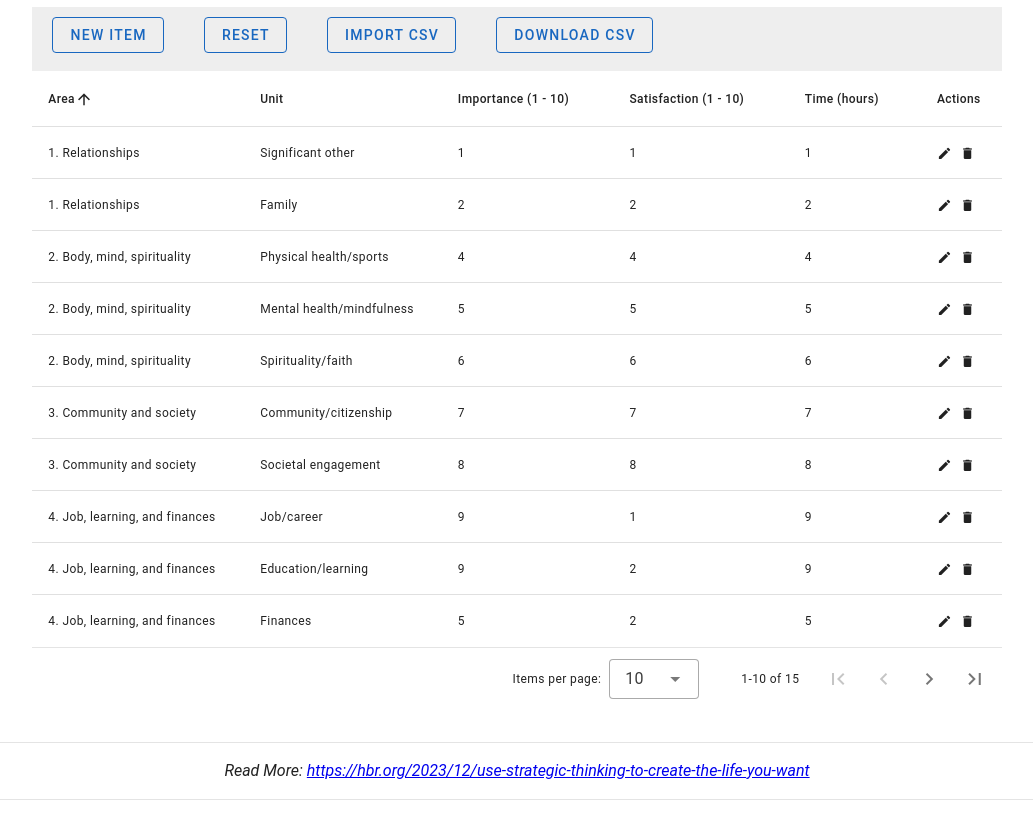
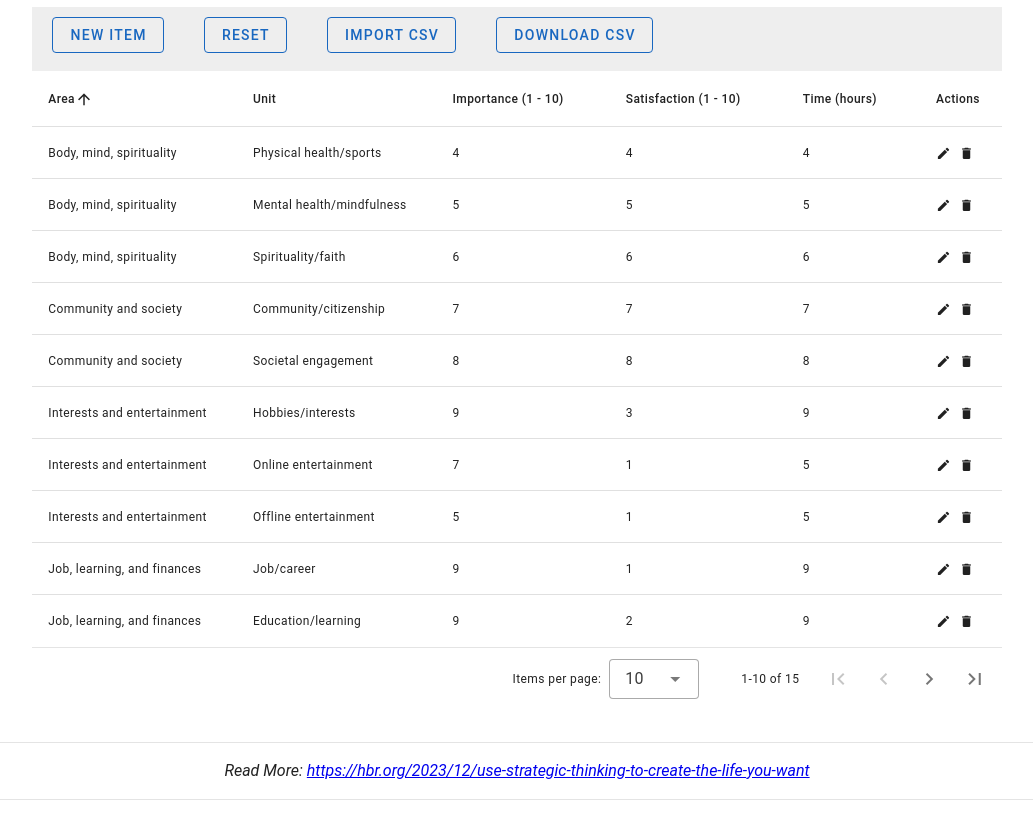
Before and after one commit to cameronlai/strategic-life-portfolio, a Vue app: page / in a window 1280 px wide. Shown: the part 700-1518 px from the top of the page, without its empty margins (123-1156 px from the left). Built offline with nearby package versions, Linux system fonts and the light colour scheme.

Commit message:
Remove area from numbers

```diff
--- a/src/components/Home.vue
+++ b/src/components/Home.vue
@@ -209,7 +209,6 @@
           https://hbr.org/2023/12/use-strategic-thinking-to-create-the-life-you-want
         </a>
       </div>
-
       <v-divider :thickness="1" class="my-4"></v-divider>
     </v-responsive>
   </v-container>
@@ -275,7 +274,7 @@ export default {
       tableData: [],
       tableDataOriginal: [
         {
-          area: "1. Relationships",
+          area: "Relationships",
           unit: "Significant other",
           description: "Time with partner, dates",
           importance: 1,
@@ -283,7 +282,7 @@ export default {
           time: 1,
         },
         {
-          area: "1. Relationships",
+          area: "Relationships",
           unit: "Family",
           description: "Engaging with kids, parents, siblings",
           importance: 2,
@@ -291,7 +290,7 @@ export default {
           time: 2,
         },
         {
-          area: "2. Body, mind, spirituality",
+          area: "Body, mind, spirituality",
           unit: "Physical health/sports ",
           description: "Exercise, physical therapy",
           importance: 4,
@@ -299,7 +298,7 @@ export default {
           time: 4,
         },
         {
-          area: "2. Body, mind, spirituality",
+          area: "Body, mind, spirituality",
           unit: "Mental health/mindfulness ",
           description: "Psychotherapy, meditation",
           importance: 5,
@@ -307,7 +306,7 @@ export default {
           time: 5,
         },
         {
-          area: "2. Body, mind, spirituality",
+          area: "Body, mind, spirituality",
           unit: "Spirituality/faith",
           description: "Religious practice",
           importance: 6,
@@ -315,7 +314,7 @@ export default {
           time: 6,
         },
         {
-          area: "3. Community and society",
+          area: "Community and society",
           unit: "Community/citizenship",
           description: "Membership in local clubs, jury duty",
           importance: 7,
@@ -323,7 +322,7 @@ export default {
           time: 7,
         },
         {
-          area: "3. Community and society",
+          area: "Community and society",
           unit: "Societal engagement",
           description: "Volunteering, activism",
           importance: 8,
@@ -331,7 +330,7 @@ export default {
           time: 8,
         },
         {
-          area: "4. Job, learning, and finances",
+          area: "Job, learning, and finances",
           unit: "Job/career",
           description: "Work",
           importance: 9,
@@ -339,7 +338,7 @@ export default {
           time: 9,
         },
         {
-          area: "4. Job, learning, and finances",
+          area: "Job, learning, and finances",
           unit: "Education/learning",
           description: "Classes, training",
           importance: 9,
@@ -347,7 +346,7 @@ export default {
           time: 9,
         },
         {
-          area: "4. Job, learning, and finances",
+          area: "Job, learning, and finances",
           unit: "Finances",
           description: "Planning, investing",
           importance: 5,
@@ -355,7 +354,7 @@ export default {
           time: 5,
         },
         {
-          area: "5. Interests and entertainment",
+          area: "Interests and entertainment",
           unit: "Hobbies/interests",
           description: "Reading, collectibles",
           importance: 9,
@@ -363,7 +362,7 @@ export default {
           time: 9,
         },
         {
-          area: "5. Interests and entertainment",
+          area: "Interests and entertainment",
           unit: "Online entertainment",
           description: "Social media, TV, gaming",
           importance: 7,
@@ -371,7 +370,7 @@ export default {
           time: 5,
         },
         {
-          area: "5. Interests and entertainment",
+          area: "Interests and entertainment",
           unit: "Offline entertainment",
           description: "Vacations, theater, sporting events",
           importance: 5,
@@ -379,7 +378,7 @@ export default {
           time: 5,
         },
         {
-          area: "6. Personal care",
+          area: "Personal care",
           unit: "Physiological needs",
           description: "Eating, sleeping",
           importance: 2,
@@ -387,7 +386,7 @@ export default {
           time: 5,
         },
         {
-          area: "6. Personal care",
+          area: "Personal care",
           unit: "Activities of daily living",
           description: "Commuting, housework",
           importance: 1,
@@ -398,27 +397,27 @@ export default {
       // Chart variables
       chartLabels: [
         {
-          label: "1. Relationships",
+          label: "Relationships",
           color: "#f96b5c",
         },
         {
-          label: "2. Body, mind, spirituality",
+          label: "Body, mind, spirituality",
           color: "#7C8CF8",
         },
         {
-          label: "3. Community and society",
+          label: "Community and society",
           color: "#F9DC5C",
         },
         {
-          label: "4. Job, learning, and finances",
+          label: "Job, learning, and finances",
           color: "#7CF997",
         },
         {
-          label: "5. Interests and entertainment",
+          label: "Interests and entertainment",
           color: "#9b42f5",
         },
         {
-          label: "6. Personal care",
+          label: "Personal care",
           color: "#808080",
         },
       ],
@@ -426,7 +425,7 @@ export default {
         datasets: [],
         /* Example of dataset
           {
-            label: "1. Relationships",
+            label: "Relationships",
             backgroundColor: "#f87979",
             data: [
               {
@@ -640,22 +639,17 @@ export default {
     },
     updateChart() {
       this.chartData.datasets = [];
-      let datasets = [];
-      const colors = [
-        "#f96b5c", // Red
-        "#7C8CF8", // Blue
-        "#F9DC5C", // Yellow
-        "#7CF997", // Green
-        "#9b42f5", // Purple
-        "#808080", // Grey
-      ];
+      const datasets = [] as {
+        label: string[];
+        backgroundColor: string;
+        data: { x: number; y: number; r: number }[];
+      }[];
       for (let i = 0; i < this.tableData.length; i++) {
         let item = this.tableData[i];
-        console.log(item);
-        let chartLabelIndex = parseInt(item.area.slice(0, 1)) - 1;
+        const colorCode = this.chartLabels.find((x) => x.label === item.area).color;
         datasets.push({
           label: [item.area, item.unit],
-          backgroundColor: this.chartLabels[chartLabelIndex].color,
+          backgroundColor: colorCode,
           data: [
             {
               x: item.satisfaction,
```
